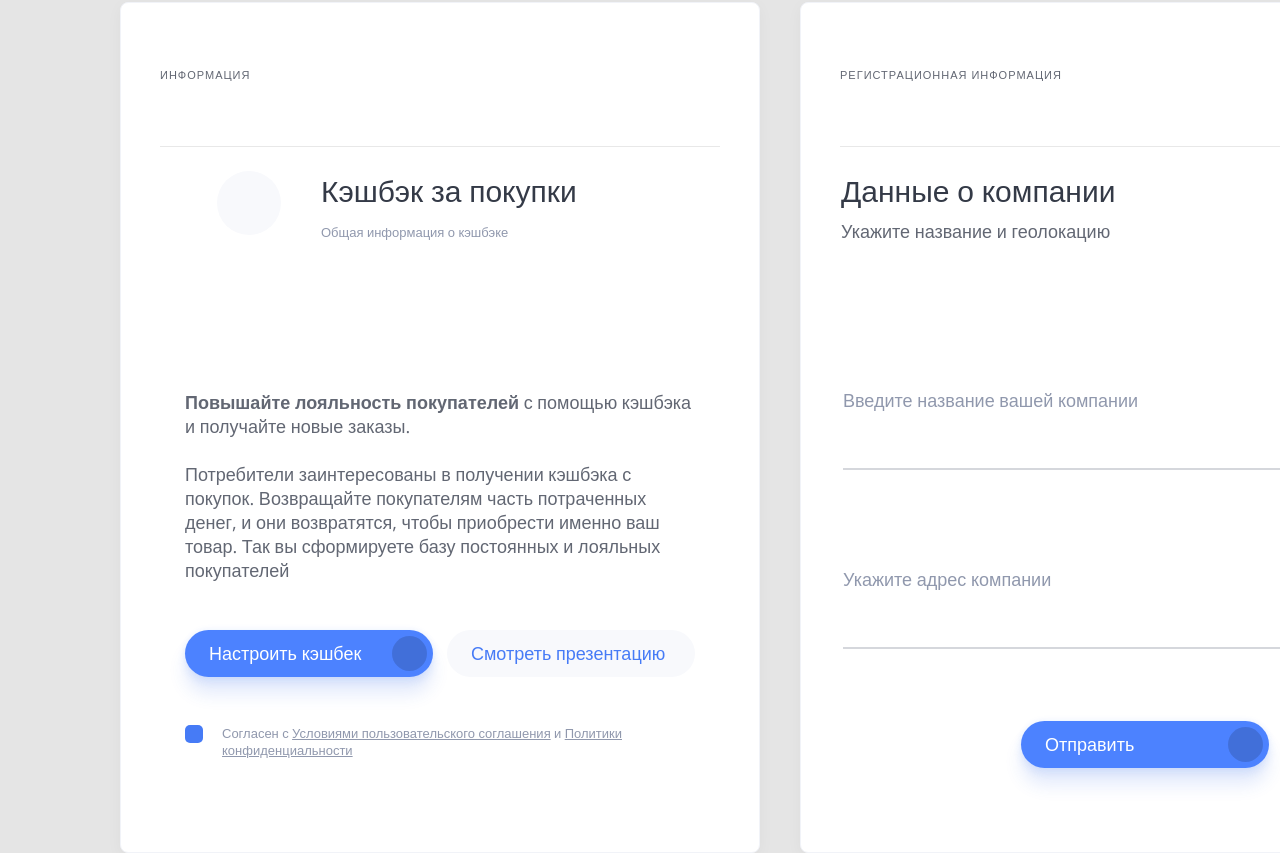
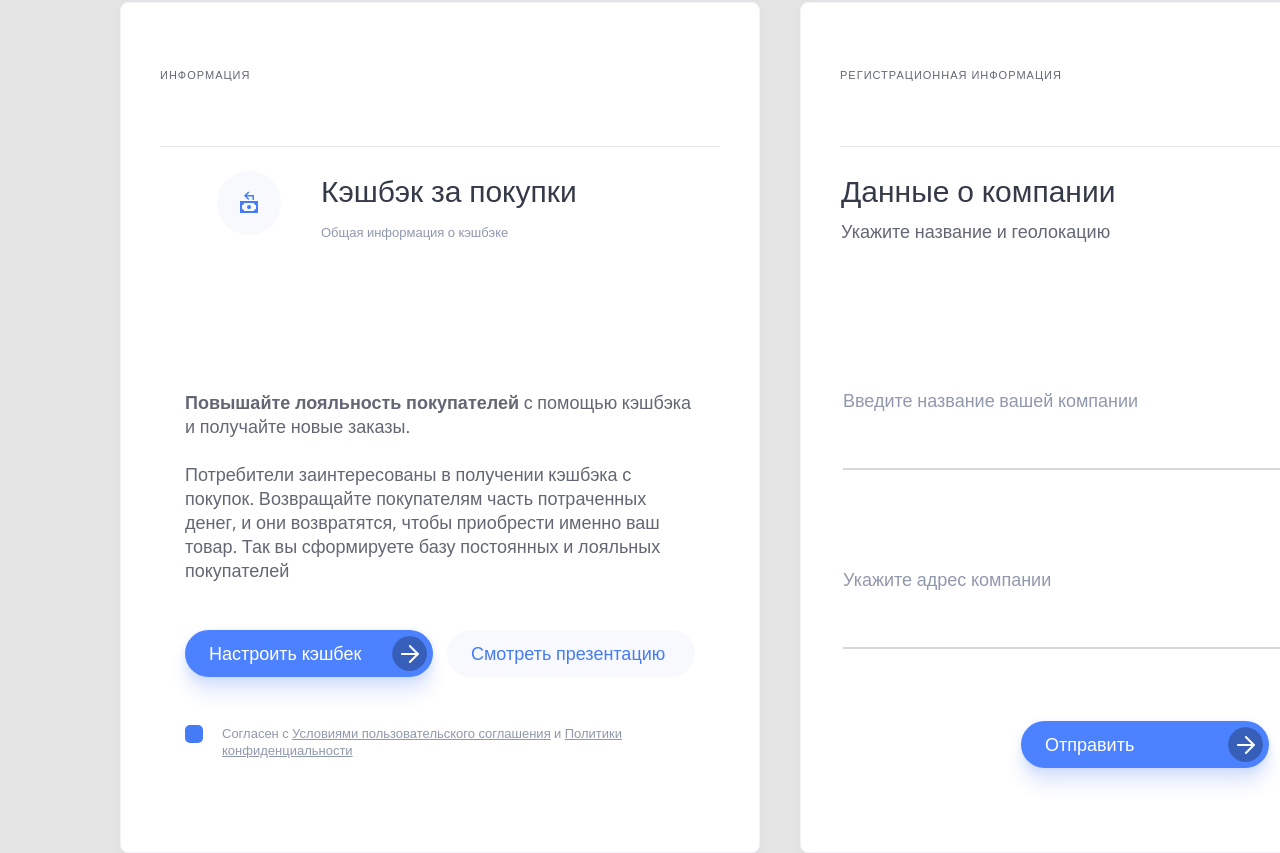
Before and after one commit to potato-scream/wellmax, a website: page source/index.html in a window 1280 px wide. Shown: the part 282-1135 px from the top of the page. Drawn offline with nearby package versions, Linux system fonts and the light colour scheme; files that its build step writes are made by us from their sources; the site is published under a folder, as on GitHub Pages, so addresses that start at the root find nothing.

Commit message:
corrects image paths

```diff
--- a/source/index.html
+++ b/source/index.html
@@ -4,7 +4,7 @@
   <meta charset="UTF-8">
   <meta name="viewport" content="width=device-width, initial-scale=1.0">
   <meta http-equiv="X-UA-Compatible" content="ie=edge">
-  <title>Maxwell tast</title>
+  <title>Maxwell test</title>
   <link rel="stylesheet" href="css/style.min.css">
   <link href="https://fonts.googleapis.com/css?family=Open+Sans&display=swap" rel="stylesheet">
 </head>
--- a/source/less/blocks/agreement.less
+++ b/source/less/blocks/agreement.less
@@ -19,7 +19,7 @@
 }
 
 .agreement__input:checked + .agreement__label::before {
-  background-image: url("/img/checkbox-tick.svg");
+  background-image: url("../img/checkbox-tick.svg");
   background-repeat: no-repeat;
   background-position: 50%;
 }
--- a/source/less/blocks/button.less
+++ b/source/less/blocks/button.less
@@ -21,7 +21,7 @@
     border-radius: 50%;
     right: 6px;
     top: 6px;
-    background-image: url("/img/arrow.svg");
+    background-image: url("../img/arrow.svg");
     background-repeat: no-repeat;
     background-position: 0 0;
   }
--- a/source/less/blocks/card.less
+++ b/source/less/blocks/card.less
@@ -32,7 +32,7 @@
     background-color: #F8F9FC;
     top: 24px;
     left: 96px;
-    background-image: url("/img/cash.svg");
+    background-image: url("../img/cash.svg");
     background-repeat: no-repeat;
     background-position: 23px 20px;
   }
```
Also changed, not shown: build/css/style.min.css, build/img/arrow.svg, build/img/cash.svg, build/img/checkbox-tick.svg, build/index.html, 1 other file.
